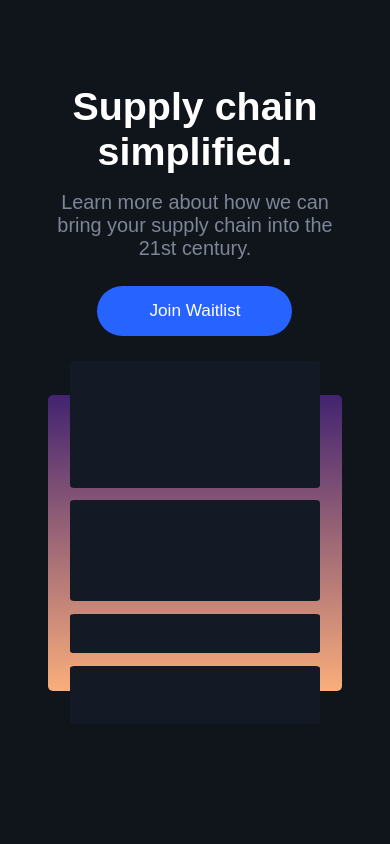
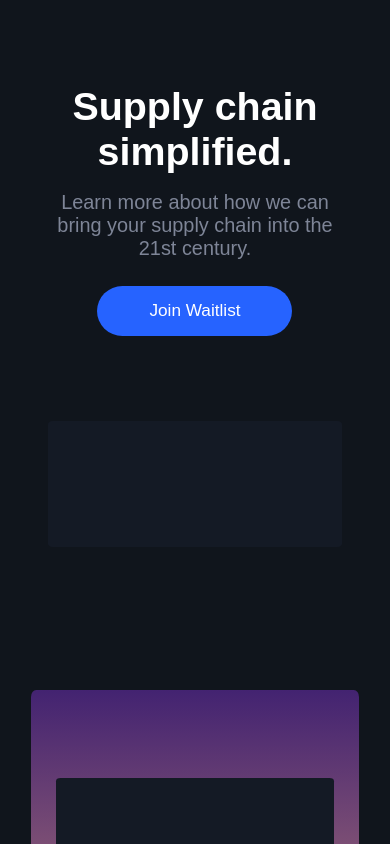
Before and after one commit to rayanwaked/procure-project, a React (Create React App) app: page / in a window 390 px wide. Shown: the top 844 px of the page. Built offline with nearby package versions, Linux system fonts and the light colour scheme.

Commit message:
Mobile testamonial

```diff
--- a/src/components/landing/landing.css
+++ b/src/components/landing/landing.css
@@ -89,13 +89,24 @@ body {
     font-size: 1vw;
 }
 
+.LandingTestamonial {
+    margin-top: 4vh;
+
+    width: 33vw;
+    height: 15vh;
+    background: #141A25;
+    border-radius: calc(1% + .5vw);
+}
+
 /* Hero Image */
 .HeroImage {
     margin-top: 10vh;
 }
 
 .HeroBackdrop {
-    width: 40vw;
+    margin-top: 10vh;
+
+    width: 35vw;
     height: 55vh;
     background: linear-gradient(180deg, #432371 0%, #FAAE7B 100%);
     border-radius: calc(1% + .5vw);
--- a/src/components/landing/landing.tsx
+++ b/src/components/landing/landing.tsx
@@ -28,20 +28,26 @@ export default function Landing() {
                         </button>
                     </div>
 
+                    <div className="LandingTestamonial"></div>
+
                 </div>
 
                 {/* Hero Content */}
                 <div className="HeroBackdrop">
+
                     <div className="HeroBackdropContent"
-                         style={{marginTop: "-4vh"}}></div>
+                         style={{marginTop: "-4vhx"}}></div>
+
                     <div className="HeroBackdropContent"
                          style={{height: "12vh"}}></div>
+
                     <div className="HeroBackdropContent"
                          style={{height: "10vw"}}></div>
+
                     <div className="HeroBackdropContent"
                          style={{height: "15vw", marginBottom: "-4vh"}}></div>
+
                 </div>
-
             </div>
         </div>
     );
--- a/src/components/landing/mobilelanding.css
+++ b/src/components/landing/mobilelanding.css
@@ -43,9 +43,16 @@
         align-items: center;
     }
 
+    .LandingTestamonial {
+        margin-top: 10vh;
+
+        width: 100%;
+        height: 15vh;
+    }
+
     .HeroBackdrop {
-        width: 90%;
-        height: 80%;
+        width: 100%;
+        height: 60vh;
     }
 
     .HeroBackdropContent {
```
